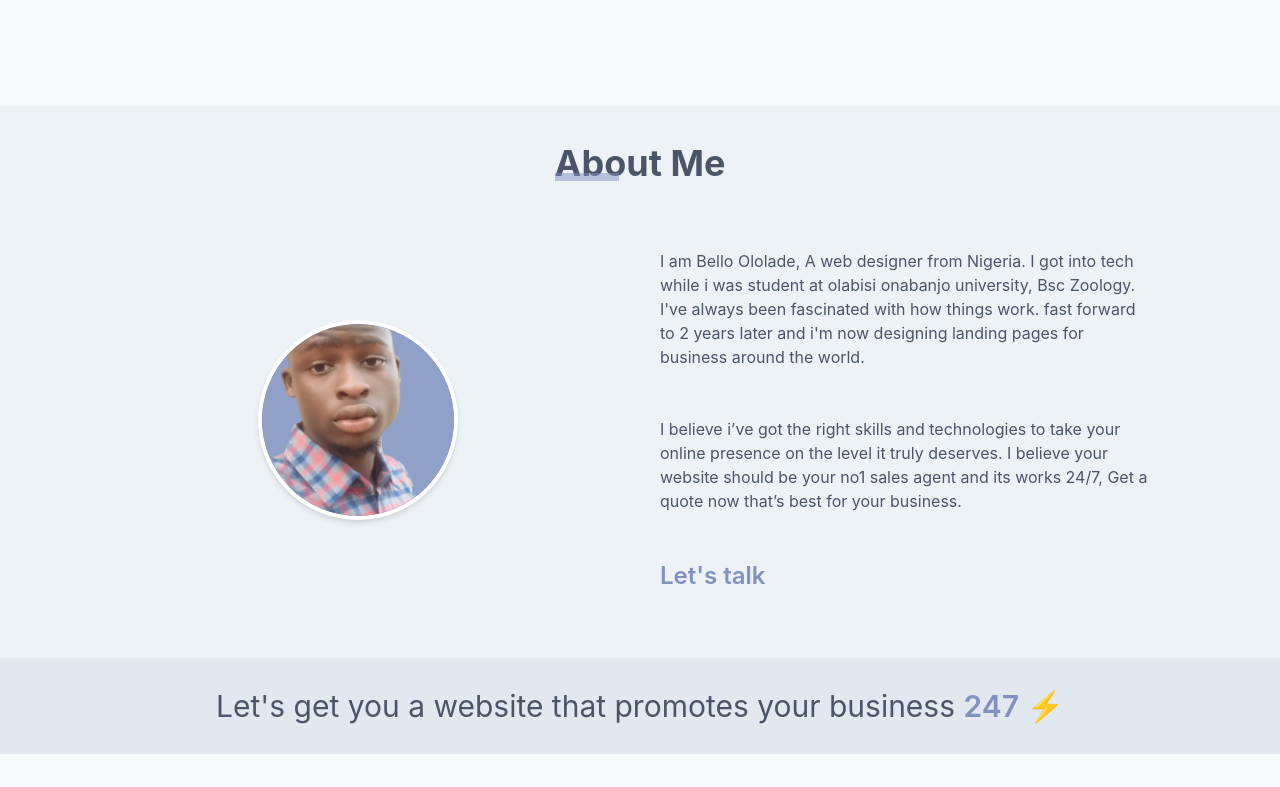
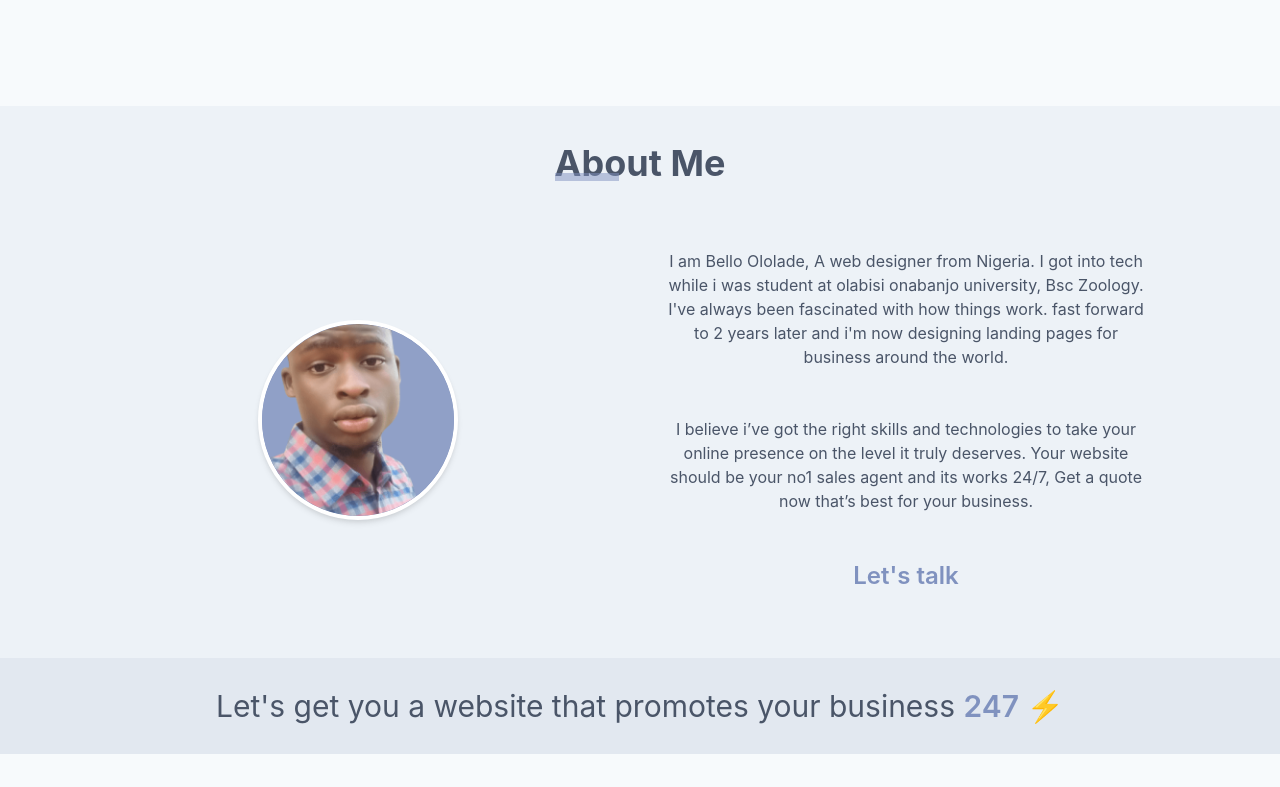
Before and after one commit to Haryor-Mhie-max/Porfolio, a Next.js app: page / in a window 1280 px wide. Shown: the part 518-1305 px from the top of the page. Built offline with nearby package versions, Linux system fonts and the light colour scheme.

Commit message:
another minor

```diff
--- a/components/Hero.jsx
+++ b/components/Hero.jsx
@@ -66,17 +66,17 @@ export default function Hero() {
               <Icon
                 as={Arrow}
                 color={useColorModeValue('gray.800', 'gray.300')}
-                w={60}
+                w={40}
                 position={'absolute'}
-                right={-141}
+                right={-101}
                 top={'10px'}
               />
               <Text
                 fontSize={'lg'}
                 fontFamily={'Caveat'}
                 position={'absolute'}
-                right={'-105px'}
-                top={'-13px'}
+                right={'-85px'}
+                top={'-15px'}
                 transform={'rotate(10deg)'}>
                 let's do this!
               </Text>
--- a/components/Layout.jsx
+++ b/components/Layout.jsx
@@ -26,7 +26,7 @@ const Layout = ({children}) => {
 
     <title>Bello Ololade - Freelace Web Designer</title>
   </Head>
-    <Box color={useColorModeValue('gray.600', 'gray.300')} bg={useColorModeValue('gray.50', 'gray.900')} pos={"relative"} w="full" minH="100vh" p={0}>
+    <Box color={useColorModeValue('gray.600', 'gray.300')} bg={useColorModeValue('gray.50', 'gray.900')} pos={"relative"} w="full" minH="100vh" p={0} overflow={'hidden'}>
       <Navbar/>
       <Sidebar />
         {children}
--- a/components/about.jsx
+++ b/components/about.jsx
@@ -46,14 +46,14 @@ const about = () => {
                 <Image alt='Bello ololade' height='200px' width='200px' objectFit src={'/hero.png'} alt="Bello Ololade, Freelance Web desinger" />
               </Box>
             </Flex>
-        <Stack px={{base: 0, md: 4}} order={{base:2, md: 1}} flex={1} spacing={{ base: 8, md: 12 }} position={'relative'}>
+        <Stack textAlign={{base: 'left', md: 'center'}} px={{base: 0, md: 4}} order={{base:2, md: 1}} flex={1} spacing={{ base: 8, md: 12 }} position={'relative'}>
 
           <Text>
           I am Bello Ololade, A web designer from Nigeria. I got into tech while i was student at olabisi onabanjo university, Bsc Zoology. I've always been fascinated with how things work. fast forward to 2 years later and i'm now designing landing pages for business around the world.
           </Text>
           <Text>
           I believe i’ve got the right skills and technologies to take your online presence on the level it truly deserves.
-          I believe your website should be your no1 sales agent and its works 24/7, Get a quote now that’s best for your business.
+          Your website should be your no1 sales agent and its works 24/7, Get a quote now that’s best for your business.
           </Text>
           <a rel='nofollow' href="#contact">
           <Button type="button" fontSize={24} color="#8092BF" variant={'link'} colorScheme={'purple'} size={'2xl'}>
```
